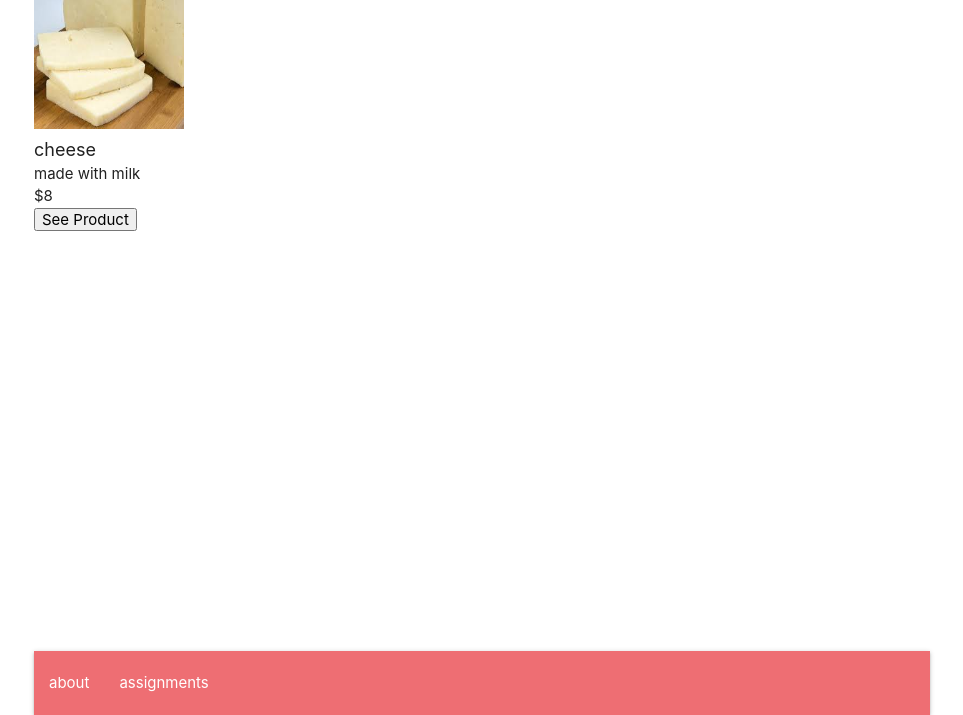
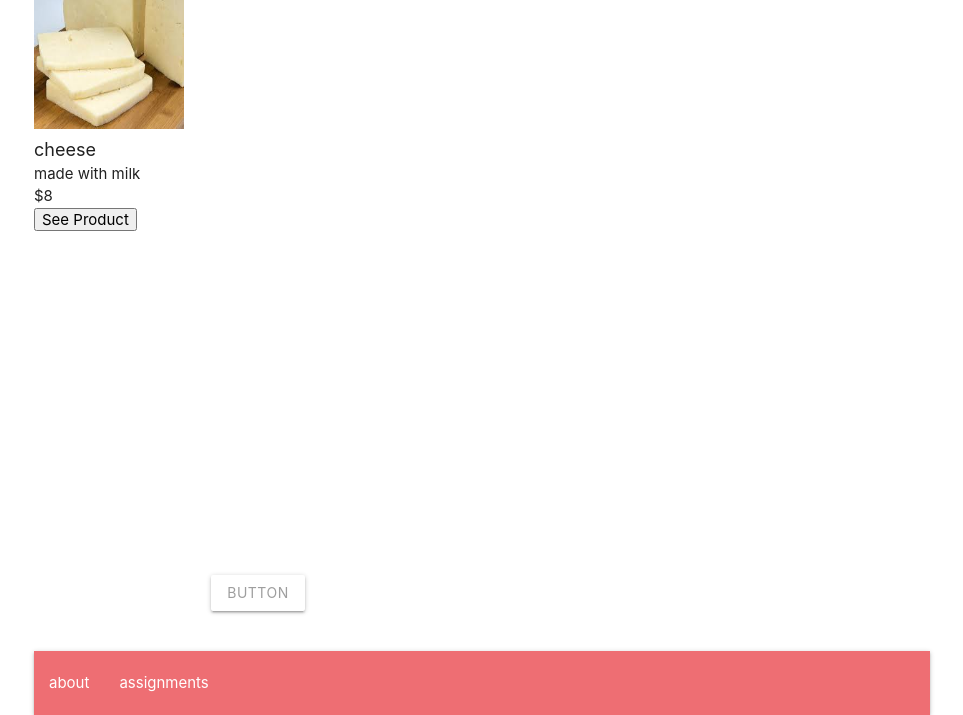
Before and after one commit to Richardson-Rayshorn/cs313-projects, a PHP site: page /shoppingcart/index.php in a window 1280 px wide. Shown: the part 838-1553 px from the top of the page, without its empty margins (158-1121 px from the left). Run offline with PHP 8.4, Linux system fonts and the light colour scheme.

Commit message:
updates shopping styles

```diff
--- a/web/shoppingcart/productview.php
+++ b/web/shoppingcart/productview.php
@@ -2,7 +2,7 @@
 
 echo '
 <div class="row">
-    <div class="col s-12 m-12 l-12">
+    <div class="col s12 m12 l6">
         <div class="carousel carousel-slider center">
             <div class="carousel-fixed-item center">
                 <a class="btn waves-effect white grey-text darken-text-2">button</a>
@@ -25,7 +25,7 @@ echo '
             </div>
         </div>
     </div>
-    <div class="col s-12 m-6 l-6">
+    <div class="col s12 m6 l6">
 
     </div>
 </div>';
```
